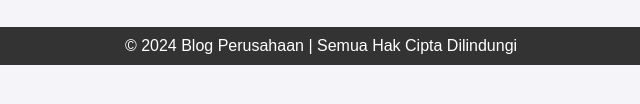
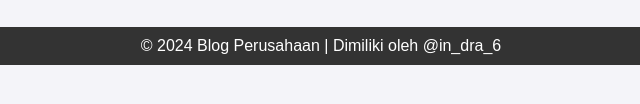
Before and after one commit to indragit444/indraper, a plain HTML site: page kontak.html in a window 1280 px wide. Shown: the part 418-522 px from the top of the page, 319-959 px from the left. Drawn offline with Linux system fonts and the light colour scheme.

Commit message:
Update kontak.html

```diff
--- a/kontak.html
+++ b/kontak.html
@@ -26,7 +26,7 @@
     </section>
 
     <footer>
-        <p>&copy; 2024 Blog Perusahaan | Semua Hak Cipta Dilindungi</p>
+        <p>&copy; 2024 Blog Perusahaan | Dimiliki oleh @in_dra_6</p>
     </footer>
 
     <script>
```
